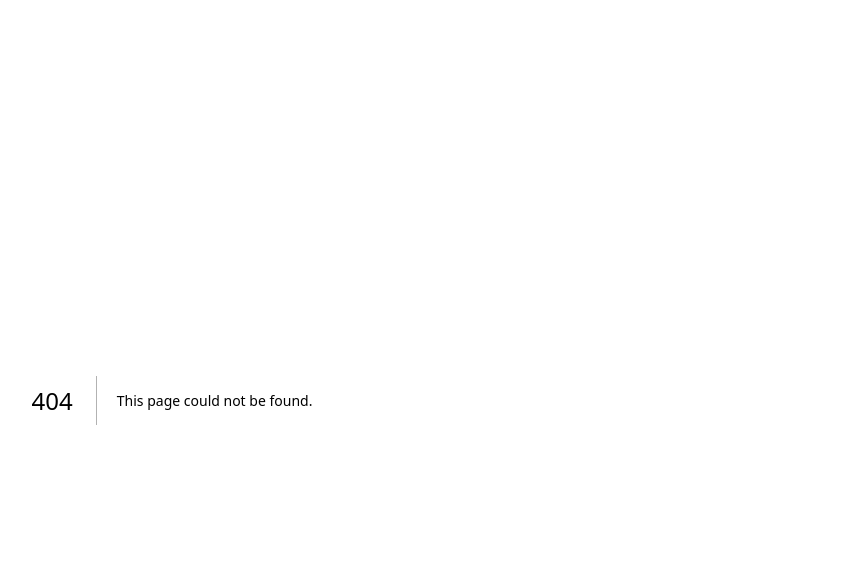
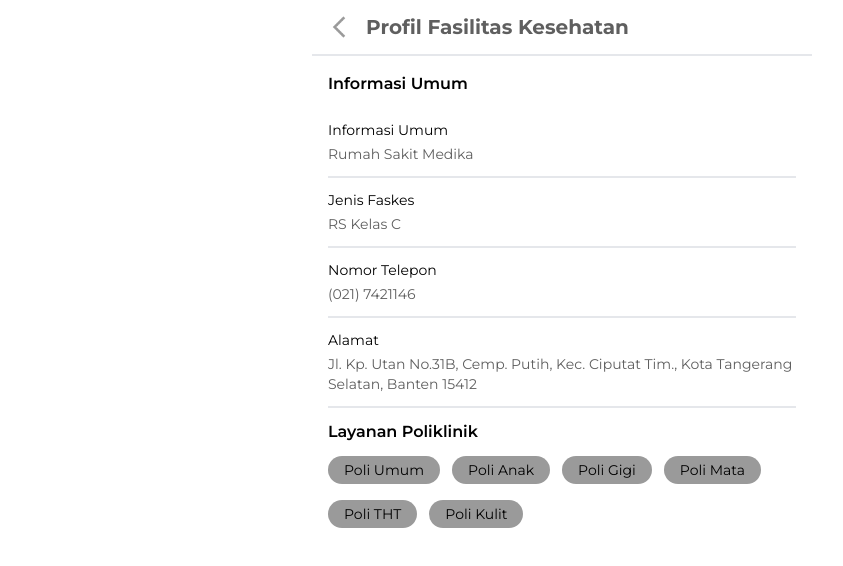
Before and after one commit to Personal-Health-Record/frontend, a Next.js app: page /faskes/details in a window 1280 px wide. Before the commit this address had no page. Shown: the top 566 px of the page, without its empty margins (78-921 px from the left). Built offline with nearby package versions, Linux system fonts and the light colour scheme.

Commit message:
feat: detail faskes

```diff
--- /dev/null
+++ b/src/app/faskes/components/CardFaskesDetail/index.tsx
@@ -0,0 +1,14 @@
+interface Props {
+  title: string;
+  data: string;
+}
+const CardFaskesDetail = ({ data, title }: Props) => {
+  return (
+    <div className="flex flex-col gap-1 border-b-2 py-3">
+      <p className="text-sm">{title}</p>
+      <p className="text-sm text-mainGrey">{data}</p>
+    </div>
+  );
+};
+
+export default CardFaskesDetail;
--- /dev/null
+++ b/src/app/faskes/components/Chip/index.tsx
@@ -0,0 +1,11 @@
+interface Props {
+  text: string;
+}
+
+const Chip = ({ text }: Props) => {
+  return (
+    <p className="bg-lightGrey rounded-2xl px-4 text-sm py-1 mb-1">{text}</p>
+  );
+};
+
+export default Chip;
--- /dev/null
+++ b/src/app/faskes/constants/index.ts
@@ -0,0 +1,28 @@
+export const faskesDetailData = [
+  {
+    title: "Informasi Umum",
+    value: "Rumah Sakit Medika",
+  },
+  {
+    title: "Jenis Faskes",
+    value: "RS Kelas C",
+  },
+  {
+    title: "Nomor Telepon",
+    value: "(021) 7421146",
+  },
+  {
+    title: "Alamat",
+    value:
+      "Jl. Kp. Utan No.31B, Cemp. Putih, Kec. Ciputat Tim., Kota Tangerang Selatan, Banten 15412",
+  },
+];
+
+export const poliklinik = [
+  "Poli Umum",
+  "Poli Anak",
+  "Poli Gigi",
+  "Poli Mata",
+  "Poli THT",
+  "Poli Kulit",
+];
--- /dev/null
+++ b/src/app/faskes/details/page.tsx
@@ -0,0 +1,32 @@
+import Header from "@/app/components/Header";
+import CardFaskesDetail from "../components/CardFaskesDetail";
+import { faskesDetailData, poliklinik } from "../constants";
+import Chip from "../components/Chip";
+
+const FaskesDetail = () => {
+  return (
+    <div className="flex flex-col">
+      <Header title="Profil Fasilitas Kesehatan" />
+
+      <div className="flex flex-col w-full px-4 py-4 gap-3">
+        <h3 className="font-semibold">Informasi Umum</h3>
+
+        <div className="flex flex-col">
+          {faskesDetailData.map((detail) => (
+            <CardFaskesDetail data={detail.value} title={detail.title} />
+          ))}
+        </div>
+
+        <h3 className="font-semibold">Layanan Poliklinik</h3>
+
+        <div className="flex flex-wrap gap-3">
+          {poliklinik.map((poli, idx) => (
+            <Chip text={poli} key={`poli-${idx}`} />
+          ))}
+        </div>
+      </div>
+    </div>
+  );
+};
+
+export default FaskesDetail;
--- /dev/null
+++ b/src/app/faskes/page.tsx
@@ -0,0 +1,15 @@
+import Header from "../components/Header";
+
+const FaskesPage = () => {
+  return (
+    <div className="flex flex-col">
+      <Header title="Profil Fasilitas Kesehatan" />
+
+      <div className="flex flex-col w-full px-4 py-4 gap-3">
+        <p>Map</p>
+      </div>
+    </div>
+  );
+};
+
+export default FaskesPage;
```
